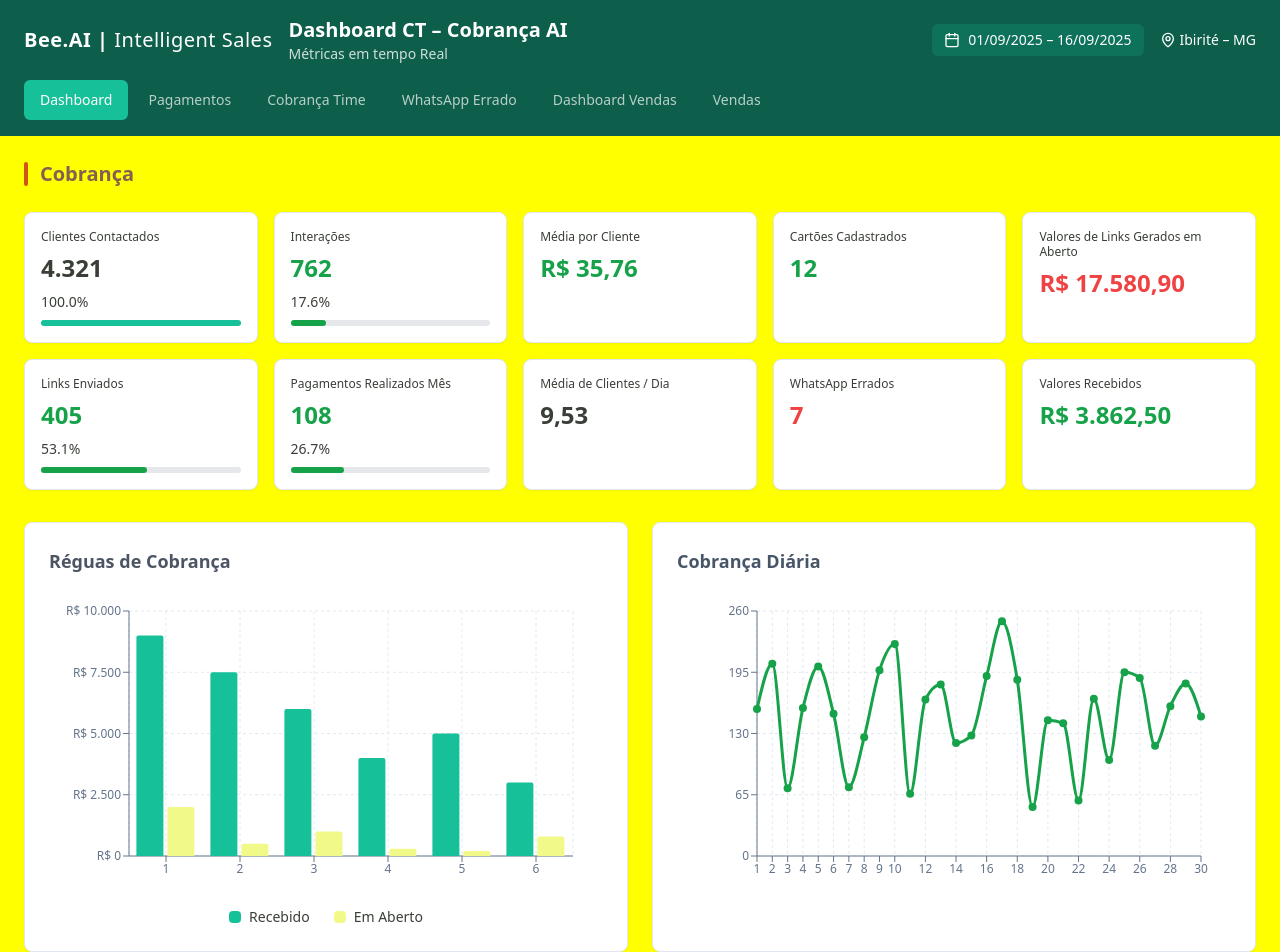
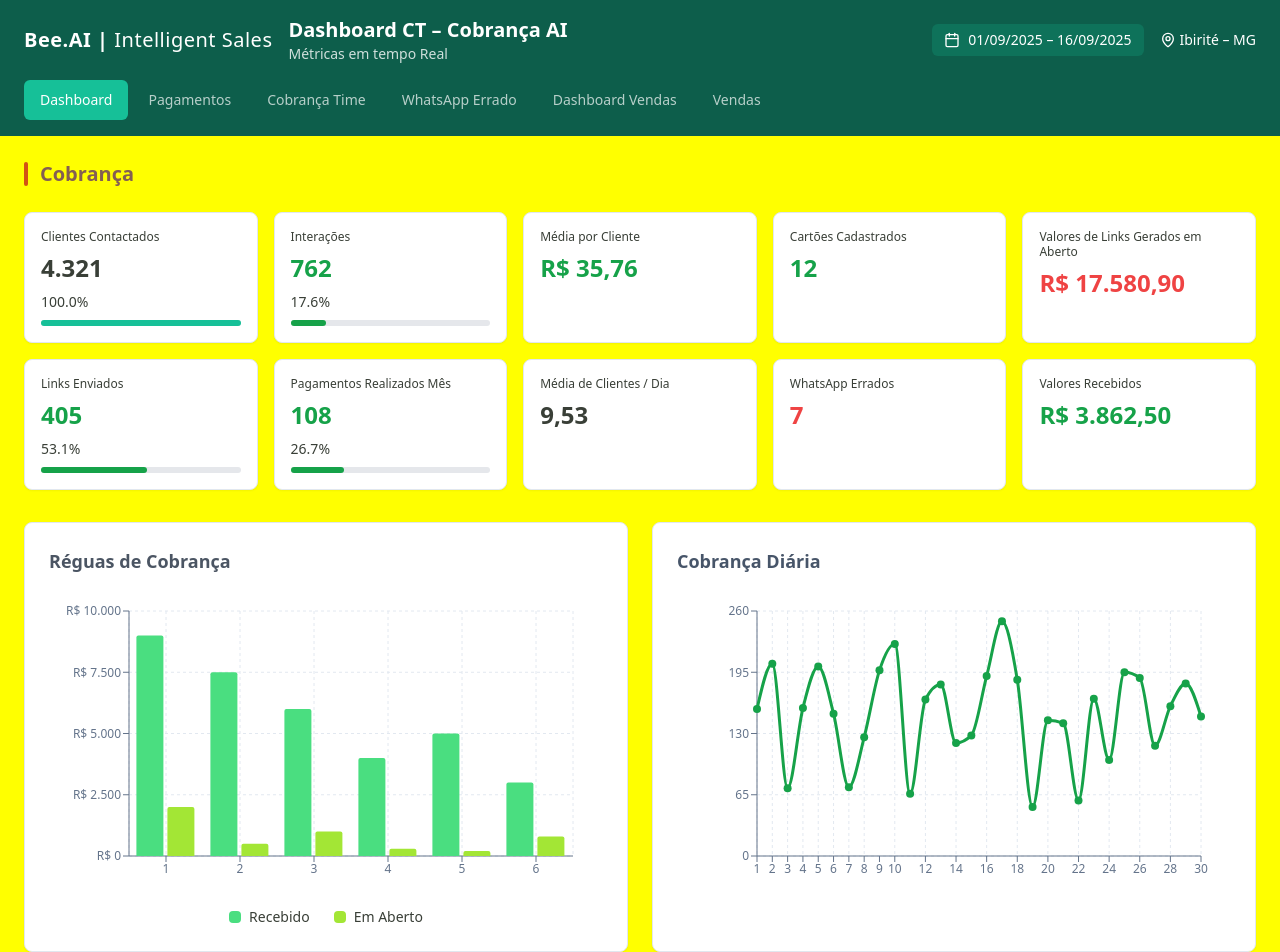
Before and after one commit to 7Beeai/bee-ai-cobran, a React (Vite) app: page / in a window 1280 px wide. Shown: the top 952 px of the page. Built offline with nearby package versions, Linux system fonts and the light colour scheme; the HTML template or start-up script is replaced by a standard one.

Commit message:
Fix: Adjust "Réguas de Cobrança" chart colors

```diff
--- a/src/components/Dashboard/CobrancaCharts.tsx
+++ b/src/components/Dashboard/CobrancaCharts.tsx
@@ -71,10 +71,10 @@ export const CobrancaCharts = ({
             borderRadius: '6px',
             fontSize: '12px'
           }} />
-            <Bar dataKey="recebido" fill="hsl(var(--chart-primary))" radius={[2, 2, 0, 0]} onClick={data => onReguaClick?.(data.etapa)} style={{
+            <Bar dataKey="recebido" fill="#4ade80" radius={[2, 2, 0, 0]} onClick={data => onReguaClick?.(data.etapa)} style={{
             cursor: onReguaClick ? 'pointer' : 'default'
           }} />
-            <Bar dataKey="emAberto" fill="hsl(var(--chart-secondary))" radius={[2, 2, 0, 0]} onClick={data => onReguaClick?.(data.etapa)} style={{
+            <Bar dataKey="emAberto" fill="#a3e635" radius={[2, 2, 0, 0]} onClick={data => onReguaClick?.(data.etapa)} style={{
             cursor: onReguaClick ? 'pointer' : 'default'
           }} />
           </BarChart>
@@ -82,11 +82,11 @@ export const CobrancaCharts = ({
 
         <div className="flex justify-center mt-4 space-x-6">
           <div className="flex items-center">
-            <div className="w-3 h-3 bg-chart-primary rounded mr-2"></div>
+            <div className="w-3 h-3 rounded mr-2" style={{backgroundColor: '#4ade80'}}></div>
             <span className="text-sm text-muted-foreground">Recebido</span>
           </div>
           <div className="flex items-center">
-            <div className="w-3 h-3 bg-chart-secondary rounded mr-2"></div>
+            <div className="w-3 h-3 rounded mr-2" style={{backgroundColor: '#a3e635'}}></div>
             <span className="text-sm text-muted-foreground">Em Aberto</span>
           </div>
         </div>
```
